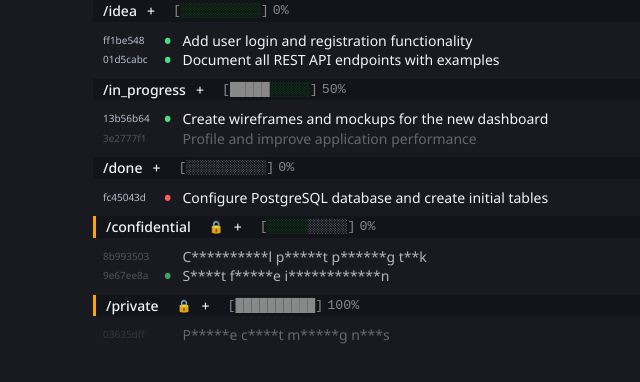
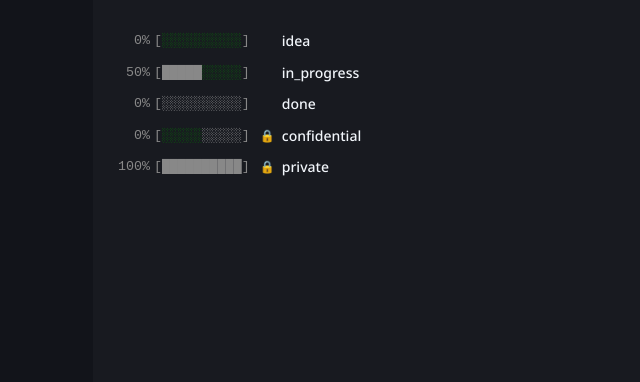
Before and after one commit to rpaillan/text4you, a React (Vite) app: page / in a window 1280 px wide. Shown: the top 382 px of the page, without its empty margins (47-687 px from the left). Built offline with nearby package versions, Linux system fonts and the light colour scheme.

Commit message:
Added progress bar

```diff
--- a/src/App.scss
+++ b/src/App.scss
@@ -1,5 +1,6 @@
 .app {
   min-height: 100vh;
+  background-color: var(--color-bg-darker);
 }
 
 // No drag and drop styles needed anymore
--- a/src/components/Board.scss
+++ b/src/components/Board.scss
@@ -1,6 +1,9 @@
 .kanban-board {
   max-width: 1000px;
   margin: 0 auto;
+  padding: 30px 10px;
+  min-height: 100vh;
+  background-color: var(--color-bg);
 
   .bucket-view-header {
     display: flex;
@@ -42,14 +45,15 @@
     font-style: italic;
   }
 
-  .bucket.protected {
-    background-color: var(--color-bg-darker);
-    border-left: 3px solid #ffa500;
+  .lock-icon {
+    width: 12px;
+    font-size: 12px;
+  }
 
-    .lock-icon {
-      margin-left: 8px;
-      font-size: 12px;
-    }
+  .bucket-list-header {
+    font-size: 18px;
+    font-weight: 500;
+    margin-bottom: 10px;
   }
 
   .bucket-list {
@@ -63,12 +67,17 @@
       gap: 10px;
 
       .bucket {
-        background-color: var(--color-bg-darker);
         display: flex;
         align-items: center;
         gap: 10px;
-        padding: 2px 10px;
+        padding: 2px 0;
         font-weight: 500;
+        .bucket-name {
+          cursor: pointer;
+          &:hover {
+            text-decoration: underline;
+          }
+        }
         .bucket-options {
           display: flex;
           align-items: center;
@@ -80,12 +89,6 @@
         margin-left: 10px;
         padding: 0 5px;
       }
-
-      .bucket-tasks {
-        display: flex;
-        flex-direction: column;
-        gap: 2px;
-      }
     }
   }
 }
--- a/src/components/Board.tsx
+++ b/src/components/Board.tsx
@@ -49,8 +49,11 @@ const KanbanBoard: React.FC = () => {
 
             return (
               <div key={bucketConfig.name} className='bucket-wrapper'>
-                <div
-                  className={`bucket ${hasProtection ? 'protected' : ''}`}
+                <div className={`bucket ${hasProtection ? 'protected' : ''}`}>
+                  <ProgressBar tasks={bucketTasks} />
+                  <span className='lock-icon'>{hasProtection && '🔒'}</span>
+                  <span
+                    className='bucket-name'
                     onClick={() => {
                       const url = `/bucket/${bucketConfig.name}${
                         bucketConfig.token !== ''
@@ -60,32 +63,8 @@ const KanbanBoard: React.FC = () => {
                       navigate(url);
                     }}
                   >
-                  /{bucketConfig.name}
-                  {hasProtection && <span className='lock-icon'>🔒</span>}
-                  <div className='bucket-options'>
-                    <div
-                      className='button'
-                      onClick={() => addTempTask(bucketConfig.name)}
-                      title={
-                        hasProtection ? 'Requires authentication' : 'Add task'
-                      }
-                    >
-                      +
-                    </div>
-                    <ProgressBar tasks={bucketTasks} />
-                  </div>
-                </div>
-                <div className='bucket-tasks'>
-                  {bucketTasks
-                    .sort((a, b) => a.order - b.order)
-                    .map((task, index) => (
-                      <TaskView
-                        key={task.id}
-                        task={task as Task}
-                        index={index}
-                        isObfuscated={hasProtection}
-                      />
-                    ))}
+                    {bucketConfig.name}
+                  </span>
                 </div>
               </div>
             );
--- a/src/components/ProgressBar.tsx
+++ b/src/components/ProgressBar.tsx
@@ -47,17 +47,24 @@ const ProgressBar: React.FC<ProgressBarProps> = ({
       }}
       title={`${done} done, ${inProgress} in progress, ${total} total`}
     >
+      {showPercentage && (
+        <span
+          style={{
+            marginLeft: '4px',
+            width: '35px',
+            textAlign: 'right',
+            marginRight: '4px',
+          }}
+        >
+          {total === 0 ? '0%' : `${completionPercentage}%`}
+        </span>
+      )}
       [
       <span style={{ color: 'var(--accent-color, #888)' }}>
         {'█'.repeat(doneLength)}
       </span>
       <span style={{ color: 'green' }}>{'░'.repeat(inProgressLength)}</span>
       <span style={{ color: '#bbb' }}>{'░'.repeat(emptyLength)}</span>]
-      {showPercentage && (
-        <span style={{ marginLeft: '4px' }}>
-          {total === 0 ? '0%' : `${completionPercentage}%`}
-        </span>
-      )}
     </span>
   );
 };
```
Lines whose indentation alone changed are shown as unchanged.
